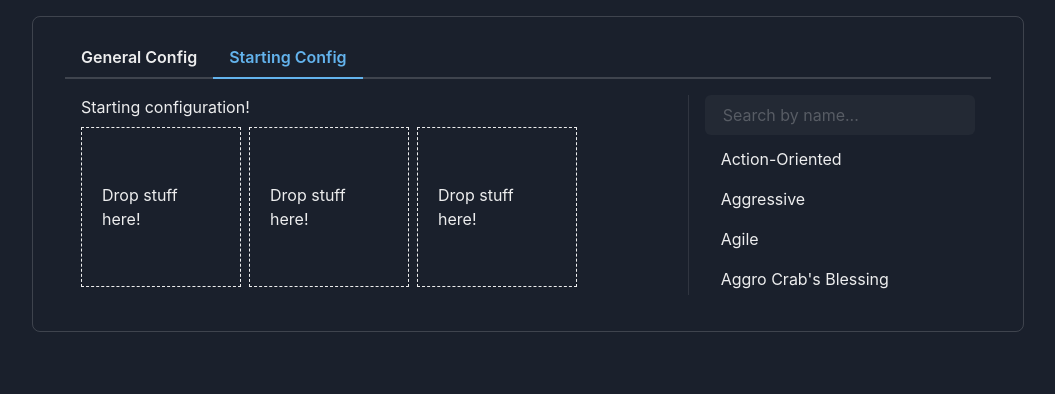
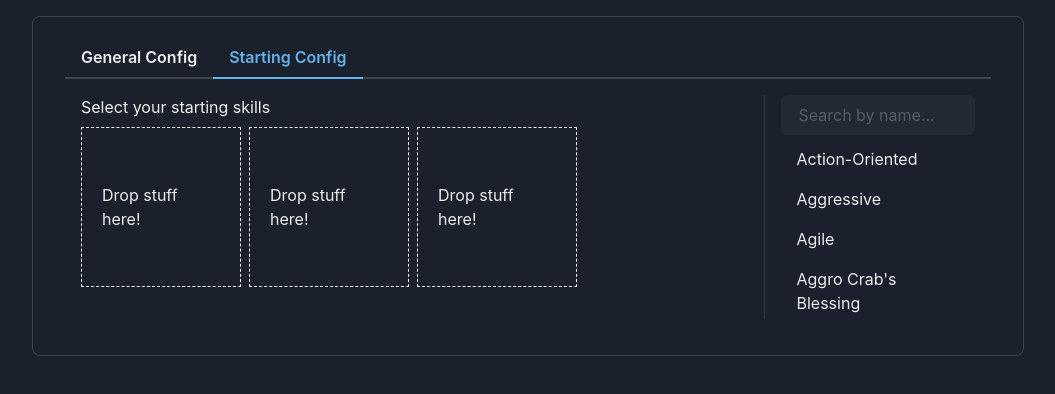
Before and after one commit to franomai/cornercutter, a React (Vite) app in the folder frontend/: page / in a window 1280 px wide. Both pictures are taken after a click on the tab "Starting Config". Shown: the top 394 px of the page, without its empty margins (112-1167 px from the left). Built offline with nearby package versions, Linux system fonts and the light colour scheme.

Commit message:
#3 Make search column take up full width

```diff
--- a/frontend/src/components/SearchColumn.tsx
+++ b/frontend/src/components/SearchColumn.tsx
@@ -48,8 +48,8 @@ const SearchColumn: FC<Props> = (props) => {
 
     return (
         <Stack direction="row" h="full">
-            <Divider orientation="vertical" />
-            <Box pl={2}>
+            <Divider orientation="vertical" justifyContent="flex-end" />
+            <Box pl={2} w="full">
                 <InputGroup>
                     <Input
                         ref={inputRef}
--- a/frontend/src/components/dragdrop/Dropzone.tsx
+++ b/frontend/src/components/dragdrop/Dropzone.tsx
@@ -33,7 +33,7 @@ const Dropzone: FC<Props> = (props) => {
     function renderDropzone(): ReactNode {
         if (isOver && canDrop)
             return (
-                <Text color="blue.300">
+                <Text color="blue.200">
                     <FontAwesomeIcon icon={faPlus} size="2x" />
                 </Text>
             );
@@ -41,7 +41,7 @@ const Dropzone: FC<Props> = (props) => {
     }
 
     return (
-        <Box w={40} h={40} ref={dropRef} border="1px dashed" p={3} borderColor={canDrop ? 'blue.300' : undefined}>
+        <Box w={40} h={40} ref={dropRef} border="1px dashed" p={3} borderColor={canDrop ? 'blue.200' : undefined}>
             <Center p={2} background={isOver ? 'whiteAlpha.100' : undefined} w="full" h="full">
                 {renderDropzone()}
             </Center>
--- a/frontend/src/pages/StartingConfig.tsx
+++ b/frontend/src/pages/StartingConfig.tsx
@@ -1,4 +1,4 @@
-import { Grid, GridItem, Stack } from '@chakra-ui/react';
+import { Grid, GridItem, Stack, Text } from '@chakra-ui/react';
 import { FC } from 'react';
 import Dropzone from '../components/dragdrop/Dropzone';
 import { ItemTypes } from '../components/ItemTypeDefinitions';
@@ -7,9 +7,9 @@ import { Skills } from '../data/TestSkills';
 
 const StartingConfig: FC = () => {
     return (
-        <Grid templateColumns="repeat(3, 1fr)" gap={4}>
-            <GridItem colSpan={2}>
-                <div>Starting configuration!</div>
+        <Grid templateColumns="repeat(4, 1fr)" gap={4}>
+            <GridItem colSpan={3}>
+                <Text>Select your starting skills</Text>
                 <Stack direction="row" gap={2} mt={2}>
                     <Dropzone itemType={ItemTypes.SKILL} />
                     <Dropzone itemType={ItemTypes.SKILL} />
```
